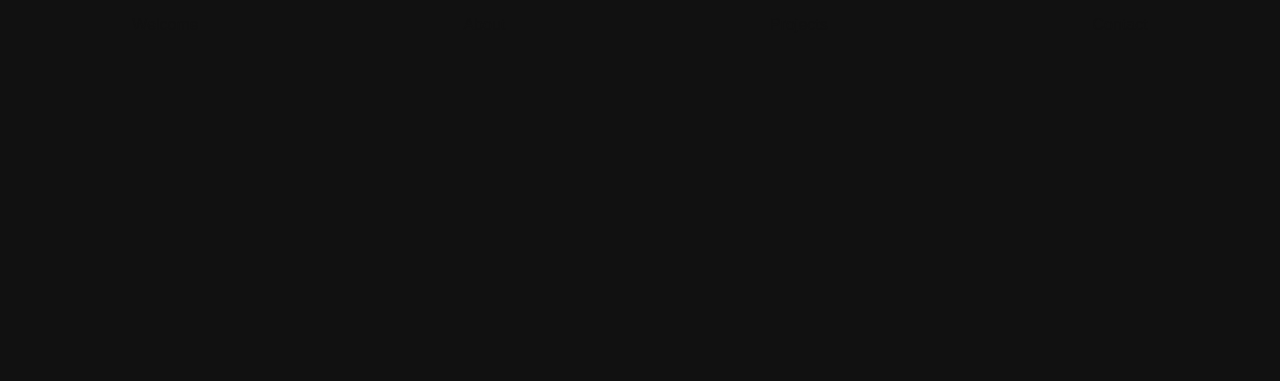
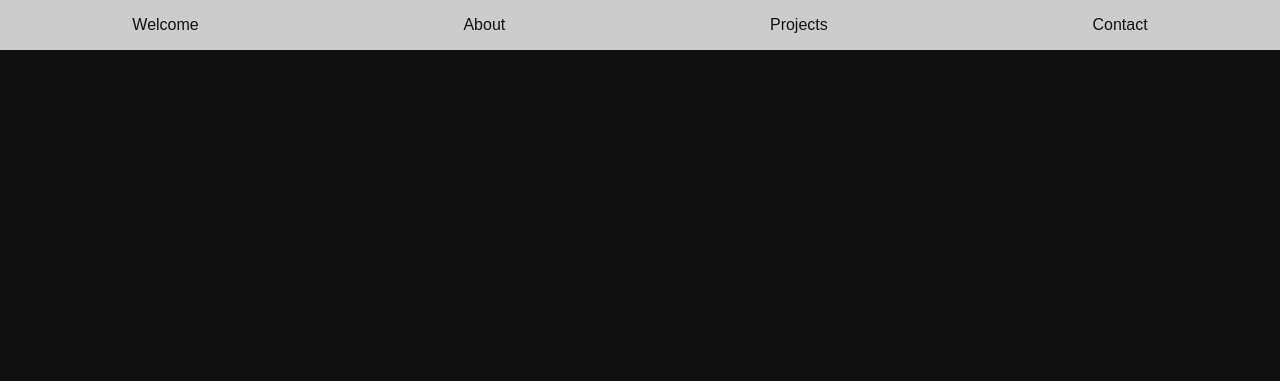
Before and after one commit to adomaster123/Portfolio, a plain HTML site: page index.html in a window 1280 px wide. Shown: the top 381 px of the page. Drawn offline with Linux system fonts and the light colour scheme.

Commit message:
Update index.html

```diff
--- a/index.html
+++ b/index.html
@@ -8,6 +8,7 @@
 </head>
 <body>
 <!-- partial:index.partial.html -->
+ <nav id="navbar">
   <ul>
     <li> <a class="navlink" href="#welcome-section"> Welcome </a></li>
     <li> <a class="navlink" href="#about"> About </a> </li>
```
